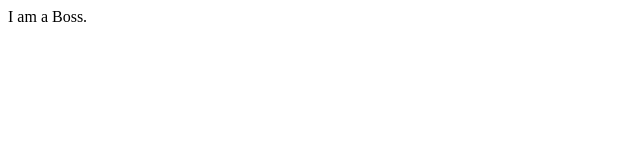
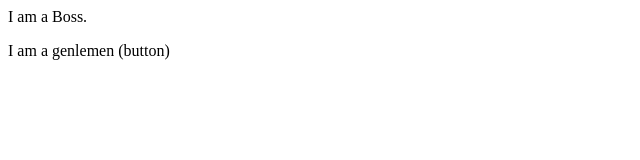
Before and after one commit to Navpreet-Singh206/LocalRepo, a plain HTML site: page index.html in a window 1280 px wide. Shown: the whole page, without its empty margins (0-640 px from the left). Drawn offline with Linux system fonts and the light colour scheme.

Commit message:
new button added to main

```diff
--- a/index.html
+++ b/index.html
@@ -1 +1,2 @@
 <p>I am  a Boss.</p>
+<p>I am a genlemen (button)</p>
```
